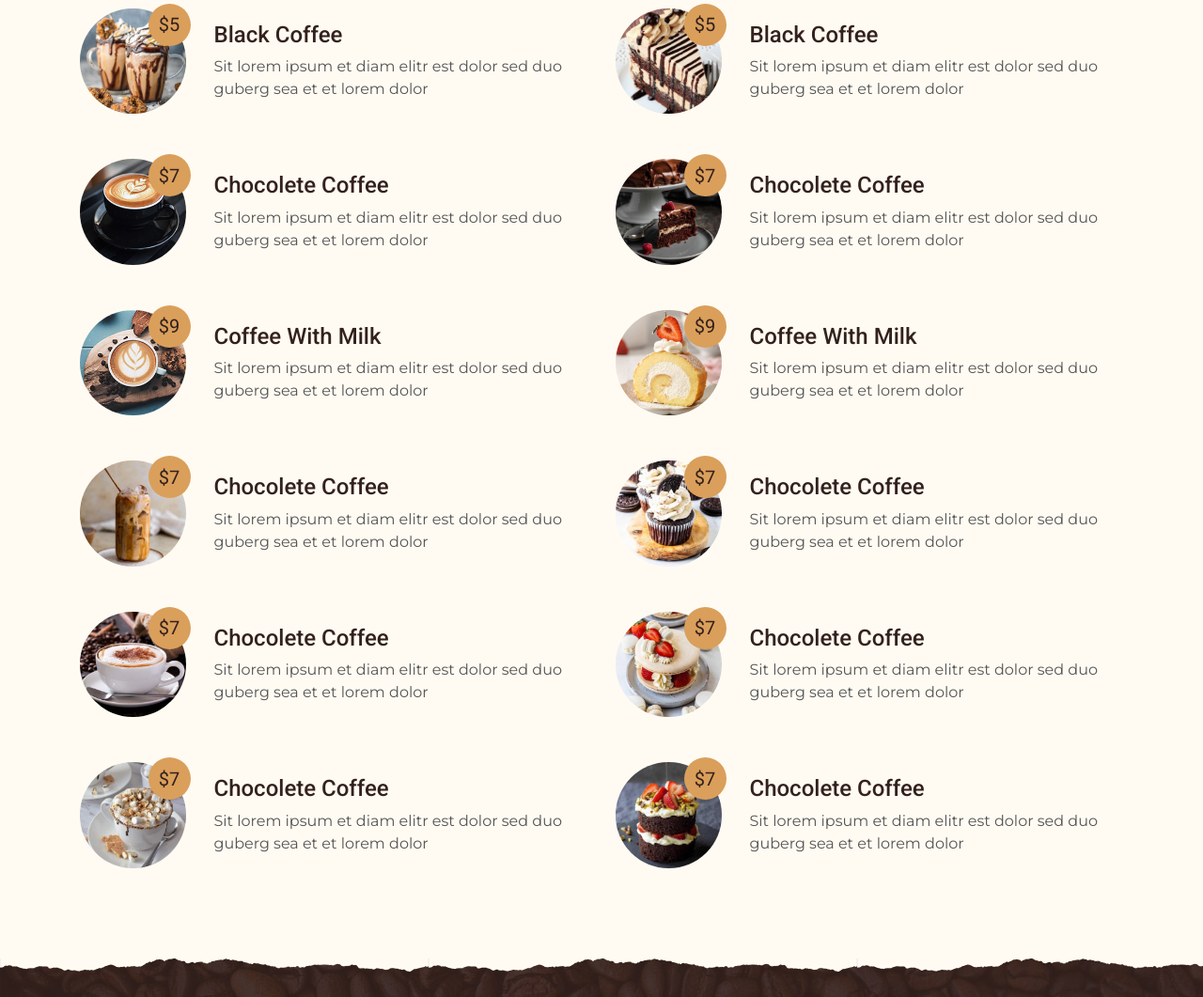
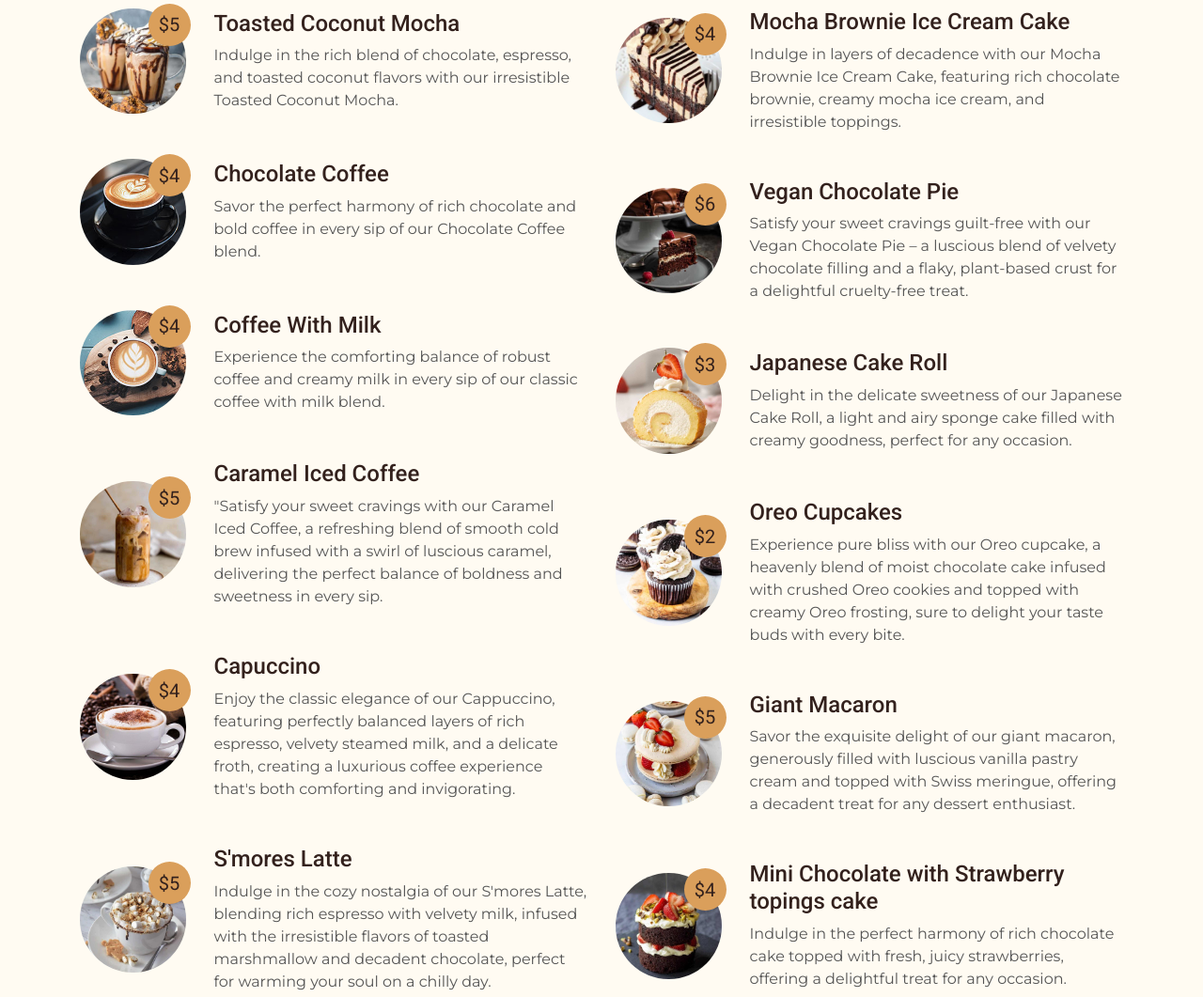
Before and after one commit to queanna20/Cozycup-Coffee-House, a plain HTML site: page cozycup_coffee_house/menu.html in a window 1280 px wide. Shown: the part 770-1831 px from the top of the page at 94% size. Drawn offline with nearby package versions, Linux system fonts and the light colour scheme.

Commit message:
cafe done

```diff
--- a/cozycup_coffee_house/menu.html
+++ b/cozycup_coffee_house/menu.html
@@ -30,9 +30,9 @@
     <!-- Navbar Start -->
     <div class="container-fluid p-0 nav-bar">
         <nav class="navbar navbar-expand-lg bg-none navbar-dark py-3">
-            <a href="index.html" class="navbar-brand px-lg-4 m-0">
-                <h1 class="m-0 display-4 text-uppercase text-white">KOPPEE</h1>
-            </a>
+            <div class="logo-container">
+                <img src="img/logo.png" alt="Company Logo">
+              </div>
             <button type="button" class="navbar-toggler" data-toggle="collapse" data-target="#navbarCollapse">
                 <span class="navbar-toggler-icon"></span>
             </button>
@@ -73,58 +73,58 @@
                             <h5 class="menu-price">$5</h5>
                         </div>
                         <div class="col-8 col-sm-9">
-                            <h4>Black Coffee</h4>
-                            <p class="m-0">Sit lorem ipsum et diam elitr est dolor sed duo guberg sea et et lorem dolor</p>
+                            <h4>Toasted Coconut Mocha</h4>
+                            <p class="m-0">Indulge in the rich blend of chocolate, espresso, and toasted coconut flavors with our irresistible Toasted Coconut Mocha.</p>
                         </div>
                     </div>
                     <div class="row align-items-center mb-5">
                         <div class="col-4 col-sm-3">
                             <img class="w-100 rounded-circle mb-3 mb-sm-0" src="img/menu-2.jpg" alt="">
-                            <h5 class="menu-price">$7</h5>
+                            <h5 class="menu-price">$4</h5>
                         </div>
                         <div class="col-8 col-sm-9">
-                            <h4>Chocolete Coffee</h4>
-                            <p class="m-0">Sit lorem ipsum et diam elitr est dolor sed duo guberg sea et et lorem dolor</p>
+                            <h4>Chocolate Coffee</h4>
+                            <p class="m-0">Savor the perfect harmony of rich chocolate and bold coffee in every sip of our Chocolate Coffee blend.</p>
                         </div>
                     </div>
                     <div class="row align-items-center mb-5">
                         <div class="col-4 col-sm-3">
                             <img class="w-100 rounded-circle mb-3 mb-sm-0" src="img/menu-3.jpg" alt="">
-                            <h5 class="menu-price">$9</h5>
+                            <h5 class="menu-price">$4</h5>
                         </div>
                         <div class="col-8 col-sm-9">
                             <h4>Coffee With Milk</h4>
-                            <p class="m-0">Sit lorem ipsum et diam elitr est dolor sed duo guberg sea et et lorem dolor</p>
+                            <p class="m-0">Experience the comforting balance of robust coffee and creamy milk in every sip of our classic coffee with milk blend.</p>
                         </div>
                     </div>
                     <div class="row align-items-center mb-5">
                         <div class="col-4 col-sm-3">
                             <img class="w-100 rounded-circle mb-3 mb-sm-0" src="img/menu-10.jpg" alt="">
-                            <h5 class="menu-price">$7</h5>
+                            <h5 class="menu-price">$5</h5>
                         </div>
                         <div class="col-8 col-sm-9">
-                            <h4>Chocolete Coffee</h4>
-                            <p class="m-0">Sit lorem ipsum et diam elitr est dolor sed duo guberg sea et et lorem dolor</p>
+                            <h4>Caramel Iced Coffee</h4>
+                            <p class="m-0">"Satisfy your sweet cravings with our Caramel Iced Coffee, a refreshing blend of smooth cold brew infused with a swirl of luscious caramel, delivering the perfect balance of boldness and sweetness in every sip.</p>
                         </div>
                     </div>
                     <div class="row align-items-center mb-5">
                         <div class="col-4 col-sm-3">
                             <img class="w-100 rounded-circle mb-3 mb-sm-0" src="img/menu-11.jpg" alt="">
-                            <h5 class="menu-price">$7</h5>
+                            <h5 class="menu-price">$4</h5>
                         </div>
                         <div class="col-8 col-sm-9">
-                            <h4>Chocolete Coffee</h4>
-                            <p class="m-0">Sit lorem ipsum et diam elitr est dolor sed duo guberg sea et et lorem dolor</p>
+                            <h4>Capuccino</h4>
+                            <p class="m-0">Enjoy the classic elegance of our Cappuccino, featuring perfectly balanced layers of rich espresso, velvety steamed milk, and a delicate froth, creating a luxurious coffee experience that's both comforting and invigorating.</p>
                         </div>
                     </div>
                     <div class="row align-items-center mb-5">
                         <div class="col-4 col-sm-3">
                             <img class="w-100 rounded-circle mb-3 mb-sm-0" src="img/menu-12.jpg" alt="">
-                            <h5 class="menu-price">$7</h5>
+                            <h5 class="menu-price">$5</h5>
                         </div>
                         <div class="col-8 col-sm-9">
-                            <h4>Chocolete Coffee</h4>
-                            <p class="m-0">Sit lorem ipsum et diam elitr est dolor sed duo guberg sea et et lorem dolor</p>
+                            <h4>S'mores Latte</h4>
+                            <p class="m-0">Indulge in the cozy nostalgia of our S'mores Latte, blending rich espresso with velvety milk, infused with the irresistible flavors of toasted marshmallow and decadent chocolate, perfect for warming your soul on a chilly day.</p>
                         </div>
                     </div>
                 </div>
@@ -133,61 +133,61 @@
                     <div class="row align-items-center mb-5">
                         <div class="col-4 col-sm-3">
                             <img class="w-100 rounded-circle mb-3 mb-sm-0" src="img/menu-4.jpg" alt="">
-                            <h5 class="menu-price">$5</h5>
+                            <h5 class="menu-price">$4</h5>
                         </div>
                         <div class="col-8 col-sm-9">
-                            <h4>Black Coffee</h4>
-                            <p class="m-0">Sit lorem ipsum et diam elitr est dolor sed duo guberg sea et et lorem dolor</p>
+                            <h4>Mocha Brownie Ice Cream Cake</h4>
+                            <p class="m-0">Indulge in layers of decadence with our Mocha Brownie Ice Cream Cake, featuring rich chocolate brownie, creamy mocha ice cream, and irresistible toppings.</p>
                         </div>
                     </div>
                     <div class="row align-items-center mb-5">
                         <div class="col-4 col-sm-3">
                             <img class="w-100 rounded-circle mb-3 mb-sm-0" src="img/menu-5.jpg" alt="">
-                            <h5 class="menu-price">$7</h5>
+                            <h5 class="menu-price">$6</h5>
                         </div>
                         <div class="col-8 col-sm-9">
-                            <h4>Chocolete Coffee</h4>
-                            <p class="m-0">Sit lorem ipsum et diam elitr est dolor sed duo guberg sea et et lorem dolor</p>
+                            <h4>Vegan Chocolate Pie</h4>
+                            <p class="m-0">Satisfy your sweet cravings guilt-free with our Vegan Chocolate Pie – a luscious blend of velvety chocolate filling and a flaky, plant-based crust for a delightful cruelty-free treat.</p>
                         </div>
                     </div>
                     <div class="row align-items-center mb-5">
                         <div class="col-4 col-sm-3">
                             <img class="w-100 rounded-circle mb-3 mb-sm-0" src="img/menu-6.jpg" alt="">
-                            <h5 class="menu-price">$9</h5>
+                            <h5 class="menu-price">$3</h5>
                         </div>
                         <div class="col-8 col-sm-9">
-                            <h4>Coffee With Milk</h4>
-                            <p class="m-0">Sit lorem ipsum et diam elitr est dolor sed duo guberg sea et et lorem dolor</p>
+                            <h4>Japanese Cake Roll</h4>
+                            <p class="m-0">Delight in the delicate sweetness of our Japanese Cake Roll, a light and airy sponge cake filled with creamy goodness, perfect for any occasion.</p>
                         </div>
                     </div>
                     <div class="row align-items-center mb-5">
                         <div class="col-4 col-sm-3">
                             <img class="w-100 rounded-circle mb-3 mb-sm-0" src="img/menu-7.jpg" alt="">
-                            <h5 class="menu-price">$7</h5>
+                            <h5 class="menu-price">$2</h5>
                         </div>
                         <div class="col-8 col-sm-9">
-                            <h4>Chocolete Coffee</h4>
-                            <p class="m-0">Sit lorem ipsum et diam elitr est dolor sed duo guberg sea et et lorem dolor</p>
+                            <h4>Oreo Cupcakes</h4>
+                            <p class="m-0">Experience pure bliss with our Oreo cupcake, a heavenly blend of moist chocolate cake infused with crushed Oreo cookies and topped with creamy Oreo frosting, sure to delight your taste buds with every bite.</p>
                         </div>
                     </div>
                     <div class="row align-items-center mb-5">
                         <div class="col-4 col-sm-3">
                             <img class="w-100 rounded-circle mb-3 mb-sm-0" src="img/menu-8.jpg" alt="">
-                            <h5 class="menu-price">$7</h5>
+                            <h5 class="menu-price">$5</h5>
                         </div>
                         <div class="col-8 col-sm-9">
-                            <h4>Chocolete Coffee</h4>
-                            <p class="m-0">Sit lorem ipsum et diam elitr est dolor sed duo guberg sea et et lorem dolor</p>
+                            <h4>Giant Macaron</h4>
+                            <p class="m-0">Savor the exquisite delight of our giant macaron, generously filled with luscious vanilla pastry cream and topped with Swiss meringue, offering a decadent treat for any dessert enthusiast.</p>
                         </div>
                     </div>
                     <div class="row align-items-center mb-5">
                         <div class="col-4 col-sm-3">
                             <img class="w-100 rounded-circle mb-3 mb-sm-0" src="img/menu-9.jpg" alt="">
-                            <h5 class="menu-price">$7</h5>
+                            <h5 class="menu-price">$4</h5>
                         </div>
                         <div class="col-8 col-sm-9">
-                            <h4>Chocolete Coffee</h4>
-                            <p class="m-0">Sit lorem ipsum et diam elitr est dolor sed duo guberg sea et et lorem dolor</p>
+                            <h4>Mini Chocolate with Strawberry topings cake</h4>
+                            <p class="m-0">Indulge in the perfect harmony of rich chocolate cake topped with fresh, juicy strawberries, offering a delightful treat for any occasion.</p>
                         </div>
                     </div>
                 </div>
@@ -215,6 +215,14 @@
                     <a class="btn btn-lg btn-outline-light btn-lg-square" href="#"><i class="fab fa-instagram"></i></a>
                 </div>
             </div>
+            <div class="footer-container">
+                <ul class="footer-menu">
+                  <li><a href="index.html">Home</a></li>
+                  <li><a href="about_us.html">About Us</a></li>
+                  <li><a href="menu.html">Menu</a></li>
+                  <li><a href="contact.html">Contact</a></li>
+                </ul>
+              </div>
 
 
     <!-- Back to Top -->
```
Also changed, not shown: cozycup_coffee_house/about_us.html (+12 -3 lines), cozycup_coffee_house/contact.html (+12 -5 lines), cozycup_coffee_house/index.html (+4 -4 lines), cozycup_coffee_house/css/style.css.
